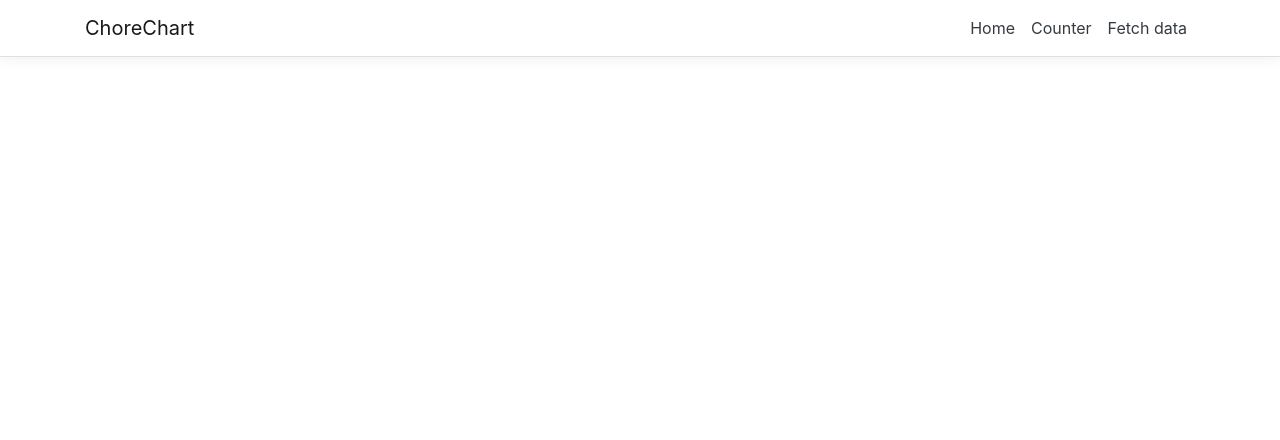
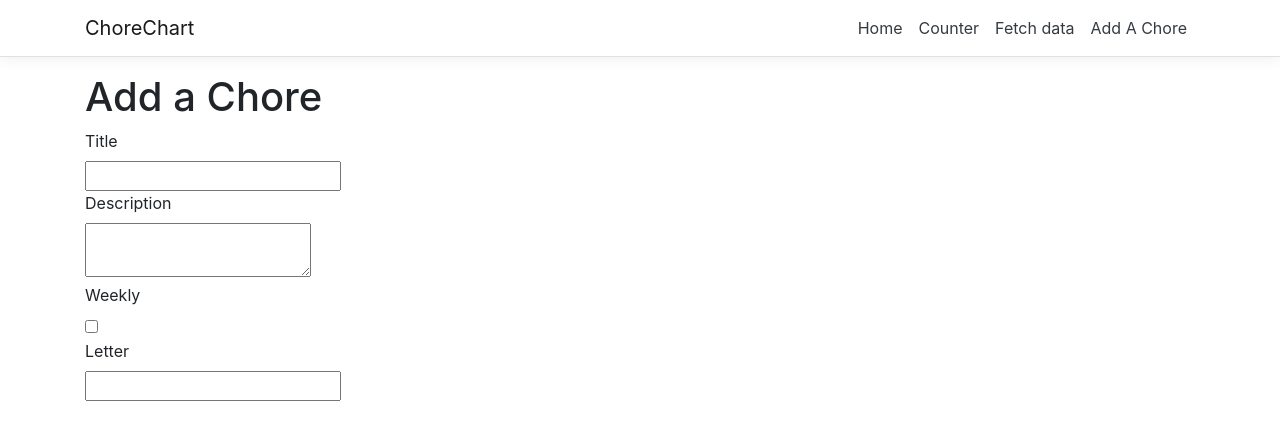
Before and after one commit to deltuh-vee/ChoreChart, an Angular app in the folder ClientApp/: page /add-chore in a window 1280 px wide. Before the commit this address led to /. Shown: the top 440 px of the page. Built offline with nearby package versions, Linux system fonts and the light colour scheme.

Commit message:
Created add chore component

```diff
--- /dev/null
+++ b/ClientApp/src/app/add-chore/add-chore.component.html
@@ -0,0 +1,11 @@
+<h1>Add a Chore</h1>
+<form>
+    <label>Title</label><br>
+    <input type='text'><br>
+    <label>Description</label><br>
+    <textarea type='text'></textarea><br>
+    <label>Weekly</label><br>
+    <input type='checkbox'><br>
+    <label type='text'>Letter</label><br>
+    <input>
+</form>
--- /dev/null
+++ b/ClientApp/src/app/add-chore/add-chore.component.ts
@@ -0,0 +1,15 @@
+import { Component, OnInit } from '@angular/core';
+
+@Component({
+  selector: 'app-add-chore',
+  templateUrl: './add-chore.component.html',
+  styleUrls: ['./add-chore.component.css']
+})
+export class AddChoreComponent implements OnInit {
+
+  constructor() { }
+
+  ngOnInit() {
+  }
+
+}
--- a/ClientApp/src/app/nav-menu/nav-menu.component.html
+++ b/ClientApp/src/app/nav-menu/nav-menu.component.html
@@ -36,6 +36,10 @@
             <a class="nav-link text-dark" [routerLink]="['/fetch-data']"
               >Fetch data</a
             >
+          </li><li class="nav-item" [routerLinkActive]="['link-active']">
+            <a class="nav-link text-dark" [routerLink]="['/add-chore']"
+              >Add A Chore</a
+            >
           </li>
         </ul>
       </div>
```
Also changed, not shown: ClientApp/src/app/app.module.ts (+21 -18 lines), ClientApp/src/app/add-chore/add-chore.component.css (added), 1 other file (tests, documents, lock files or other folders).
